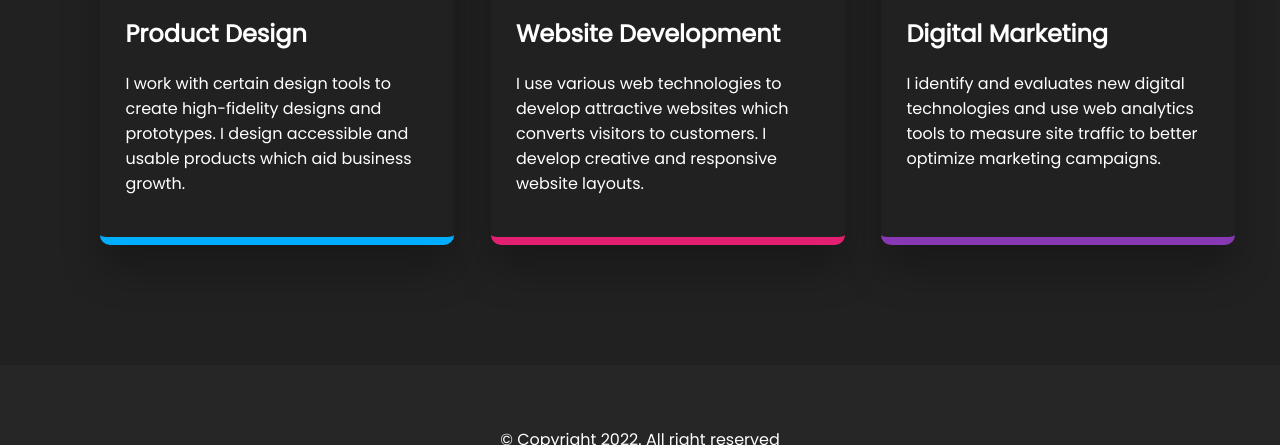
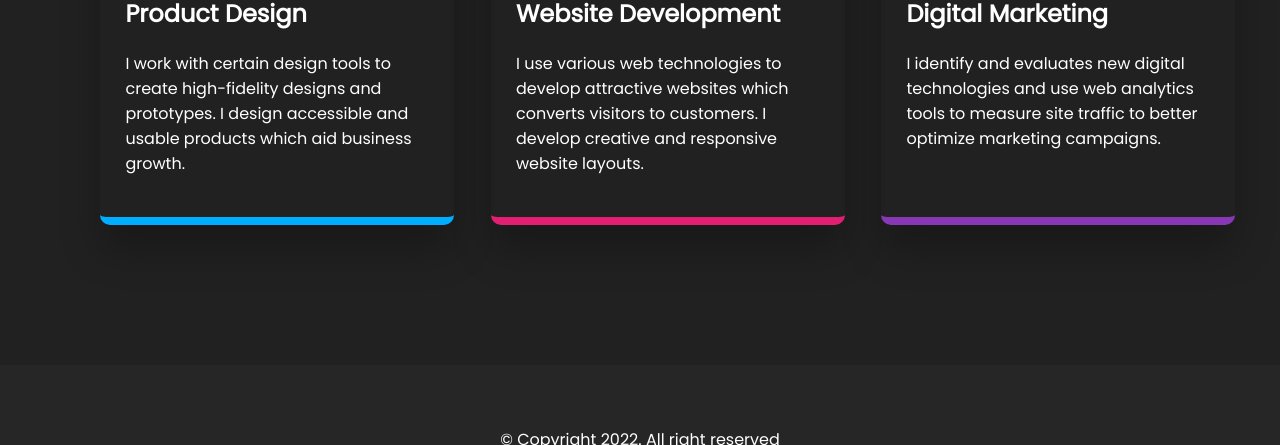
Before and after one commit to Ad-Ashik/developer-portfolio-lady, a plain HTML site: page index.html in a window 1280 px wide. Shown: the part 2642-3087 px from the top of the page. Drawn offline with Linux system fonts and the light colour scheme.

Commit message:
edit top

```diff
--- a/style.css
+++ b/style.css
@@ -90,7 +90,7 @@ body{
 }
 .service{
     position: relative;
-    top: 130px;
+    top: 110px;
 }
 .service-top{
     text-align: center;
```
